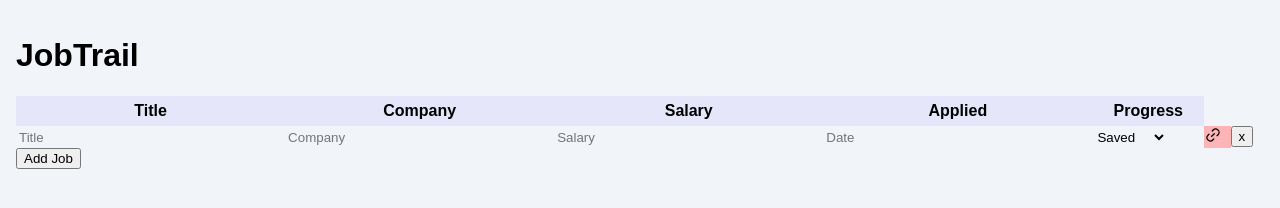
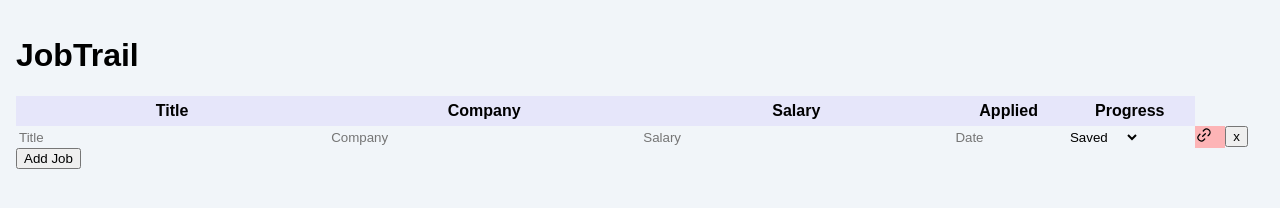
Before and after one commit to Jaefae/JobTrail, a browser extension: page index.html in a window 1280 px wide. Drawn offline with Linux system fonts and the light colour scheme.

Commit message:
Fix date sizing to prevent overflow

```diff
--- a/styles.css
+++ b/styles.css
@@ -2,7 +2,9 @@ body {
     font-family: sans-serif, Arial;
     margin: 0;
     padding: 1rem;
+    max-width: 100%;
     background-color: #F1F5F9;
+    overflow-x: hidden;
 }
 
 #job-list {
@@ -11,7 +13,6 @@ body {
 }
 
 thead {
-    width: 100%;
     background-color: lavender;
 }
 
@@ -25,7 +26,6 @@ thead tr {
     font-size: 12px;
     padding: 5px;
     border-radius: 5px;
-    width: 100%;
     background-color: lightgreen;
     top: 0;
     margin: 0;
@@ -37,6 +37,9 @@ input, select {
     background: none;
 }
 
+.date {
+    width: 60px;
+}
 
 tbody tr:hover {
     background-color: #c8c8c8;
```
